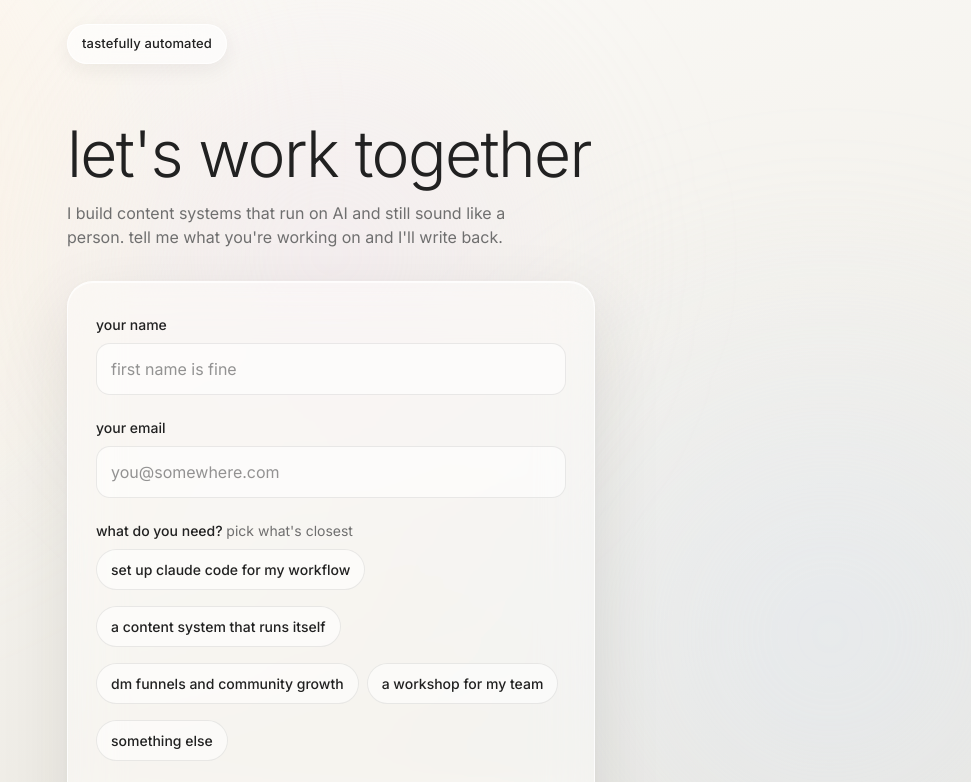
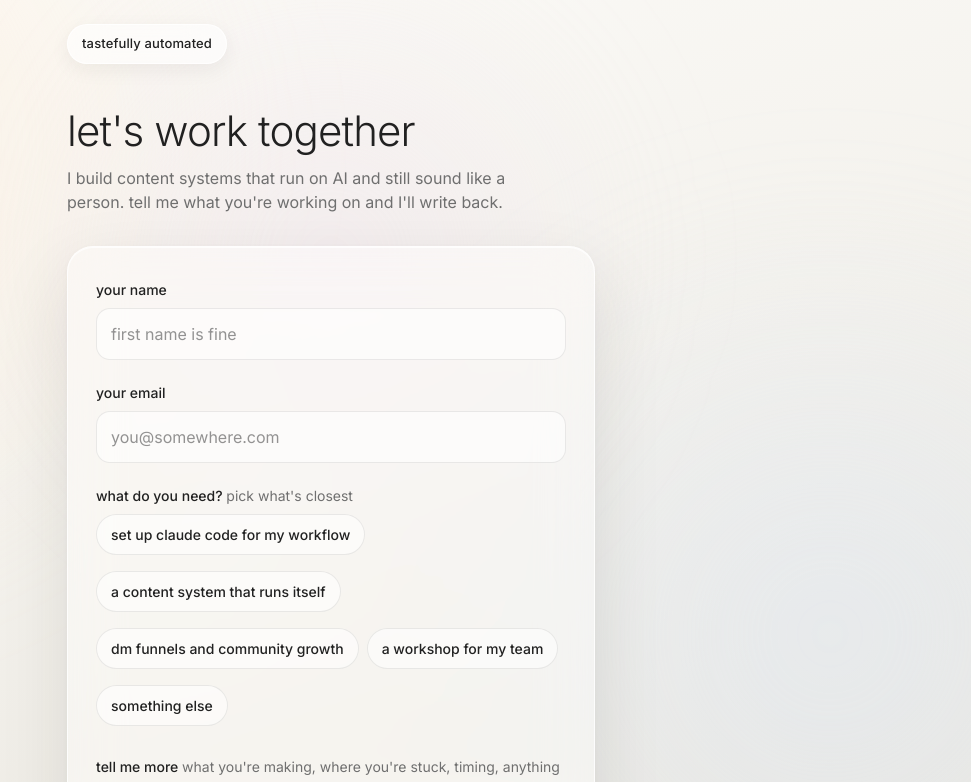
Before and after one commit to brenda-711/work-with-me, a plain HTML site: page index.html in a window 1280 px wide. Shown: the top 782 px of the page, without its empty margins (309-1280 px from the left). Drawn offline with Linux system fonts and the light colour scheme.

Commit message:
smaller title

```diff
--- a/index.html
+++ b/index.html
@@ -76,8 +76,8 @@
       backdrop-filter: blur(18px); -webkit-backdrop-filter: blur(18px); box-shadow: 0 6px 20px rgba(40,36,30,.06);
     }
     h1 {
-      font-weight: 300; font-size: clamp(40px, 9.5vw, 64px); line-height: 1.05; letter-spacing: -.025em;
-      margin: 56px 0 14px; color: var(--ink);
+      font-weight: 300; font-size: clamp(30px, 7vw, 42px); line-height: 1.1; letter-spacing: -.02em;
+      margin: 44px 0 12px; color: var(--ink);
     }
     .lede { color: var(--ink-soft); margin: 0 0 32px; max-width: 46ch; font-weight: 400; }
     form {
@@ -122,7 +122,7 @@
     .field.bad input[type=text], .field.bad input[type=email], .field.bad textarea { border-color: var(--ink); }
     .fine { color: var(--ink-soft); font-size: 13px; text-align: center; margin-top: 14px; }
     .done { display: none; text-align: center; padding: 28px 8px 8px; }
-    .done h2 { font-weight: 300; font-size: 40px; letter-spacing: -.02em; margin: 0 0 10px; }
+    .done h2 { font-weight: 300; font-size: 32px; letter-spacing: -.02em; margin: 0 0 10px; }
     .done p { color: var(--ink-soft); margin: 0; }
     footer { text-align: center; color: var(--ink-soft); font-size: 13px; padding: 0 16px 28px; }
     footer a { color: inherit; }
```
